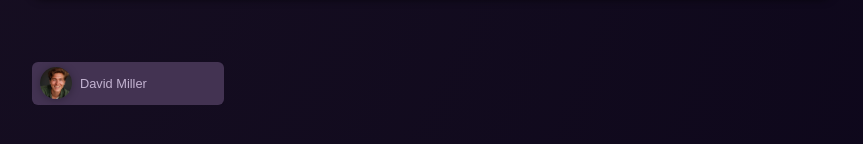
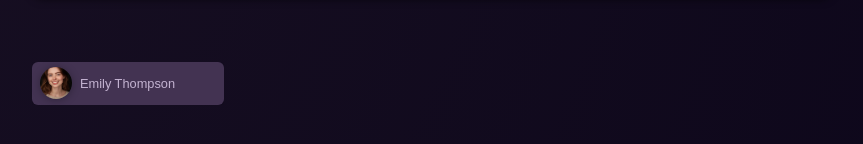
Before and after one commit to shotasalia/angular-app, an Angular app: page / in a window 1280 px wide. Shown: the part 200-344 px from the top of the page, without its empty margins (208-1071 px from the left). Built offline with nearby package versions, Linux system fonts and the light colour scheme.

Commit message:
feat: onclick user btn change another user

```diff
--- a/src/components/user/user.component/user.component.ts
+++ b/src/components/user/user.component/user.component.ts
@@ -1,5 +1,7 @@
 import { Component } from '@angular/core';
 import { DUMMY_USERS } from '../user.component/data/users';
+
+const randomIndex = Math.floor(Math.random() * DUMMY_USERS.length);
 @Component({
   selector: 'app-user',
   imports: [],
@@ -7,13 +9,14 @@ import { DUMMY_USERS } from '../user.component/data/users';
   styleUrl: './user.component.css'
 })
 export class UserComponent {
-  public selectedUser = DUMMY_USERS[3];
+  public selectedUser = DUMMY_USERS[randomIndex];
 
   get imagePath() {
     return 'users/' + this.selectedUser.avatar;
   }
 
   onClickButton() {
-    console.log('Clicked!');
+    const randomIndex = Math.floor(Math.random() * DUMMY_USERS.length);
+    this.selectedUser = DUMMY_USERS[randomIndex];;
   }
 }
```
